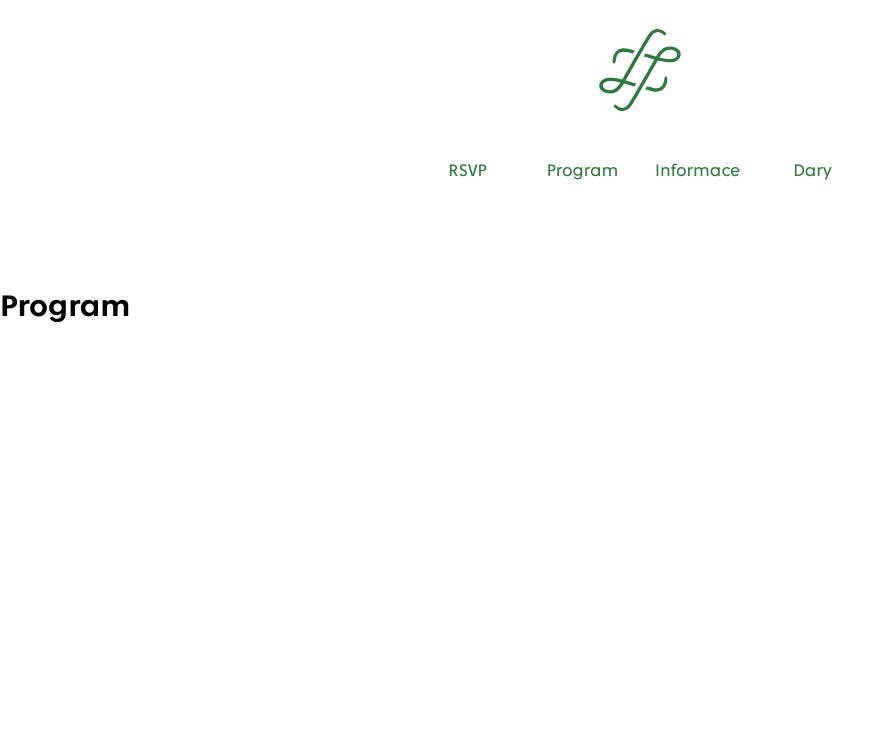
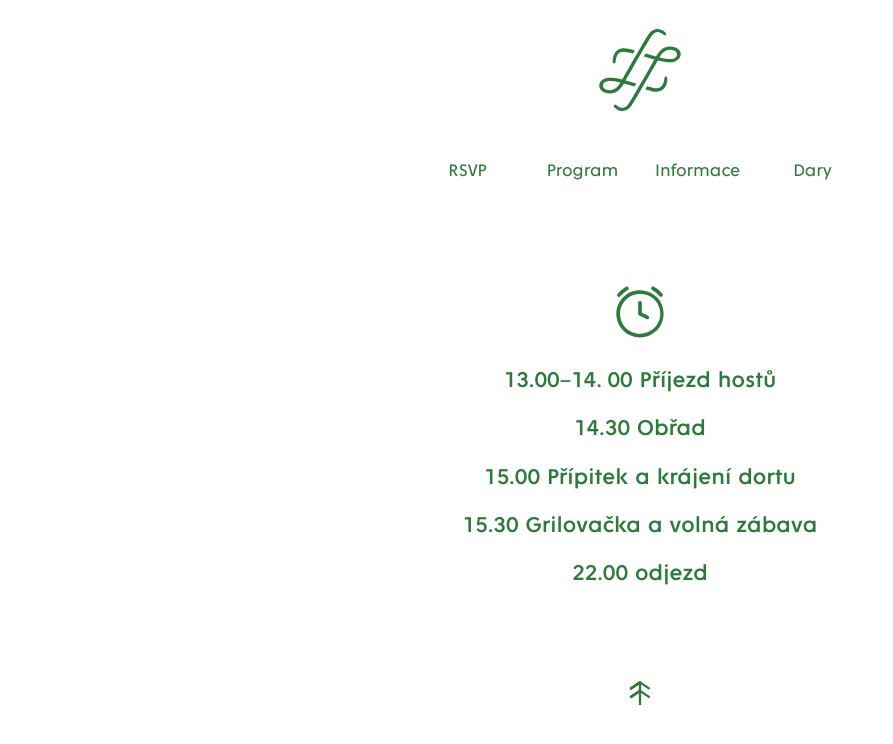
Before and after one commit to MioOgbeni/wedding-web, a React (Create React App) app: page /program in a window 1280 px wide. Shown: the top 744 px of the page, without its empty margins (0-893 px from the left). Built offline with nearby package versions, Linux system fonts and the light colour scheme; the HTML template or start-up script is replaced by a standard one.

Commit message:
chore: Update CSS to adjust height and width of elements, and update package dependencies

```diff
--- a/src/App.css
+++ b/src/App.css
@@ -29,6 +29,14 @@
 body {
   font-family: 'FenomenSans', sans-serif;
   min-width: 300px !important;
+}
+
+p {
+  white-space: pre-line;
+  word-break: break-word;
+  overflow-wrap: break-word;
+  orphans: 3;
+  text-wrap: balance;
 }
 
 .App {
--- a/src/App.js
+++ b/src/App.js
@@ -10,6 +10,7 @@ import RSVP from './components/RSVP';
 import Gifts from './components/Gifts';
 import './App.css'; // Main app styles, if necessary
 import { ReactComponent as Arrow } from "./assets/images/tree.svg";
+import PropTypes from 'prop-types';
 
 function App() {
   return (
--- a/src/components/Info.js
+++ b/src/components/Info.js
@@ -29,7 +29,8 @@ function Info() {
         <h2 className="details-title">Dresscode</h2>
         <p className="details-description">
           Pohodlné oblečení vhodné na zahradu ke grilování a otevřenému ohni.
-          Saka a drahé róby nechte prosím doma. Barevnost oděvu ponecháme na vás.
+          Saka a drahé róby nechte prosím doma.
+          Barevnost oděvu ponecháme na vás.
           Budeme rádi, pokud se vyvarujete křiklavým barvám a zelené.
         </p>
       </div>
@@ -54,7 +55,7 @@ function Info() {
         <h2 className="details-title">Doprava</h2>
         <p className="details-description">
           Pokud potřebujete zařídit dopravu z/do Trokavce, dejte včas vědět.
-          Pokusíme se vám ji zajistit sběrný odvoz s ostatními svatebčany,
+          Pokusíme se vám zajistit sběrný odvoz s ostatními svatebčany,
           kteří jedou autem, z Prahy, Plzně či Rokycan.
         </p>
       </div>
@@ -90,8 +91,8 @@ function Info() {
         <h2 className="details-title">Zázemí</h2>
         <p className="details-description">
           Na úschovu vašich věcí a převlékání bude přístupná maringotka.
-          Toaleta je zde řešena suchým záchodem.
-          Voda na mytí je dostupná v maringotce.
+          <br/>Toaleta je zde řešena suchým záchodem.
+          <br/>Pitná tekoucí voda je dostupná u maringotky.
         </p>
       </div>
       <div className="details-point" onClick={handleRSVPClick} style={{ cursor: 'pointer' }}>
@@ -100,7 +101,7 @@ function Info() {
         <p className="details-description">
           Kvůli omezené kapacitě je pozvánka určena pouze adresovaným osobám.
           Potvrďte prosím účast vyplněním dorazníku. Stačí kliknout kamkoliv na tuto kartu.
-          Děkujeme.
+          <br/>Děkujeme.
         </p>
       </div>
     </div>
--- a/src/components/Program.css
+++ b/src/components/Program.css
@@ -1,7 +1,47 @@
-/* Program.css */
-.program {
-  width: 100%;       /* Adjust the width as needed */
-  height: 1000vh;     /* Adjust the height based on your layout */
-  overflow: hidden;  /* Prevents scrolling inside the iframe */
-  margin-top: 50px;
+.program-details-container {
+  padding: 20px;
+  text-align: center;
+  margin-top: 40px;
 }
+
+.program-details-header {
+  font-size: 36px;
+  font-weight: normal;
+  color: #2e7a3c; /* Adjust the color to match the style */
+  margin-bottom: 100px;
+}
+
+.program-details-point {
+  margin-bottom: 80px;
+}
+
+.program-details-icon {
+  width: 70px; /* Adjust size as needed */
+  height: auto;
+  display: block;
+  margin: 0 auto 10px;
+}
+
+.program-details-icon-small {
+  width: 30px; /* Adjust size as needed */
+  height: auto;
+  display: block;
+  margin: 0 auto 10px;
+}
+
+.program-details-title {
+  font-size: 24px;
+  font-weight: normal;
+  color: #2e7a3c; /* Adjust the color to match the style */
+  margin: 10px 0;
+  font-weight: 400;
+}
+
+.program-details-description {
+  font-size: 23px;
+  color: #2e7a3c;
+  max-width: 600px;
+  margin: 0 auto;
+  line-height: 2.1;
+  font-weight: 400;
+}
--- a/src/components/Program.js
+++ b/src/components/Program.js
@@ -1,10 +1,33 @@
 import React from 'react';
 import './Program.css'; // If you have specific styles for this page
+import timeIcon from '../assets/images/time.svg';
+import treeIcon from '../assets/images/tree-green.svg';
 
 function Program() {
   return (
-    <div className='program'>
-      <h1>Program</h1>
+    <div className="program-details-container">
+      {/* <h1 className="program-details-header">PROGRAM</h1> */}
+      <div className="program-details-point">
+        <img src={timeIcon} alt="Čas ikona" className="program-details-icon" />
+        <p className="program-details-description">
+          13.00–14. 00 Příjezd hostů
+        </p>
+        <p className="program-details-description">
+          14.30 Obřad
+        </p>
+        <p className="program-details-description">
+          15.00 Přípitek a krájení dortu
+        </p>
+        <p className="program-details-description">
+        15.30 Grilovačka a volná zábava
+        </p>
+        <p className="program-details-description">
+        22.00 odjezd
+        </p>
+      </div>
+      <div className="program-details-point">
+        <img src={treeIcon} alt="Stromeček ikona" className="program-details-icon-small" />
+      </div>
     </div>
   );
 }
```
Also changed, not shown: src/assets/images/tree-green.svg (added).
